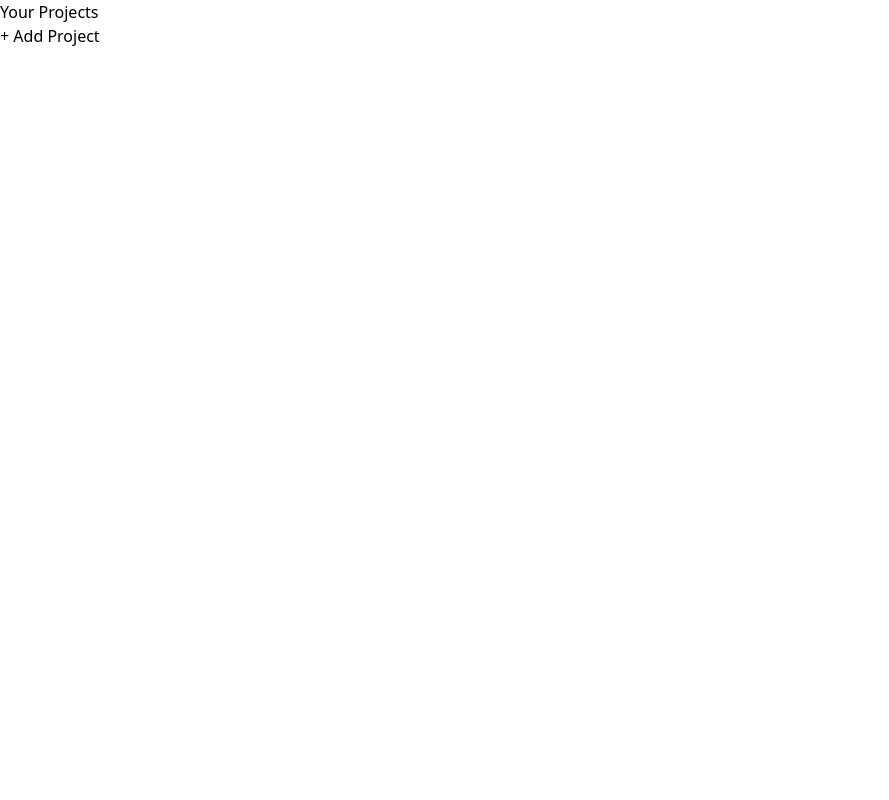
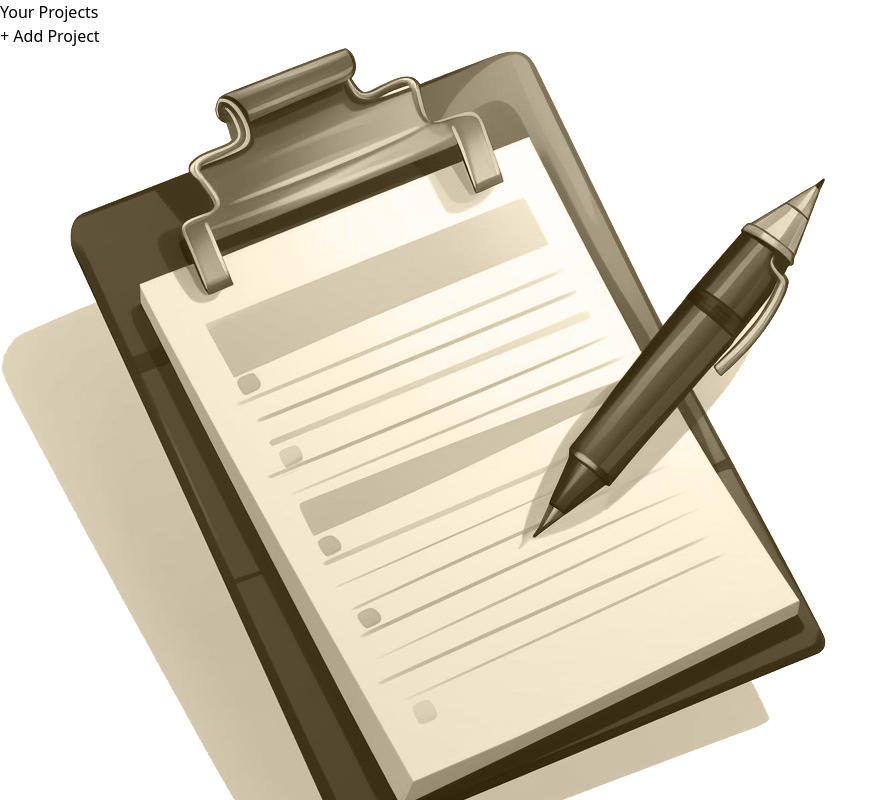
Before and after one commit to halynabondar/ProjectManagementApp, a React (Vite) app: page / in a window 1280 px wide. Shown: the top 800 px of the page, without its empty margins (0-889 px from the left). Built offline with nearby package versions, Linux system fonts and the light colour scheme.

Commit message:
Update App

```diff
--- a/src/App.jsx
+++ b/src/App.jsx
@@ -1,9 +1,35 @@
 import ProjectsSidebar from './components/ProjectsSidebar';
+import NewProject from "./components/NewProject.jsx";
+import NoProjectSelected from "./components/NoProjectSelected.jsx";
+import {useState} from "react";
 
 function App() {
+    const [projects, setProjects] = useState({
+        selectedProjectId: undefined,
+        projects: [],
+    });
+
+    function handleAddProject() {
+        setProjects(prevState => {
+            return {
+                ...prevState,
+                selectedProjectId: null,
+            }
+        });
+    }
+
+    let content;
+
+    if (projects.selectedProjectId === null) {
+        content = <NewProject />
+    } else if (projects.selectedProjectId === undefined) {
+        content = <NoProjectSelected onStartAddProject={handleAddProject}/>;
+    }
+
   return (
-    <main className="h-screen">
-        <ProjectsSidebar />
+    <main className="h-screen my-8 flex gap-8">
+        <ProjectsSidebar onStartAddProject={handleAddProject} />
+        {content}
     </main>
   );
 }
```
